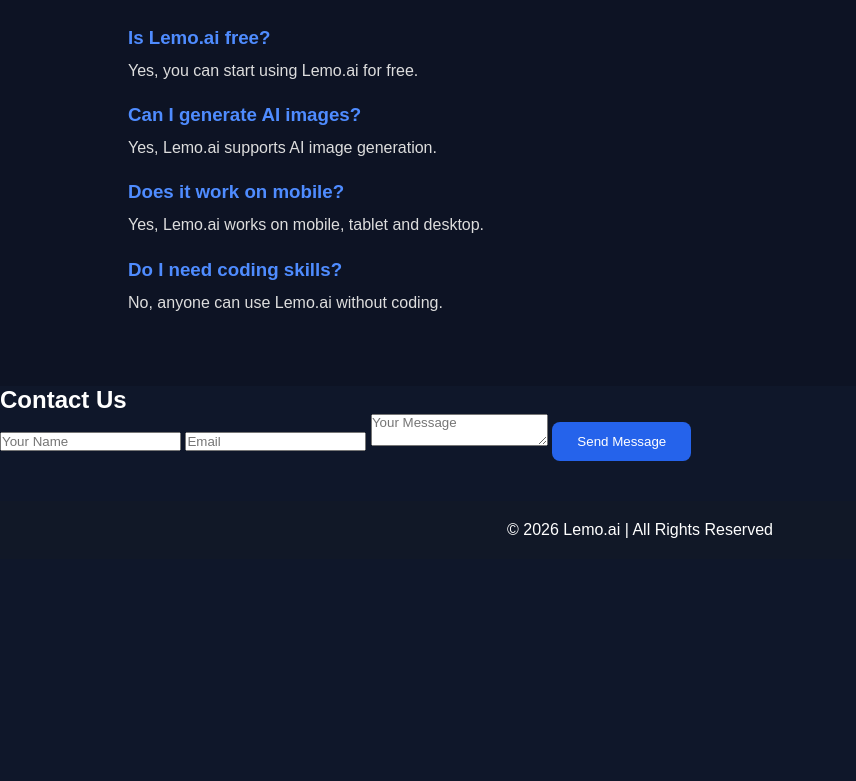
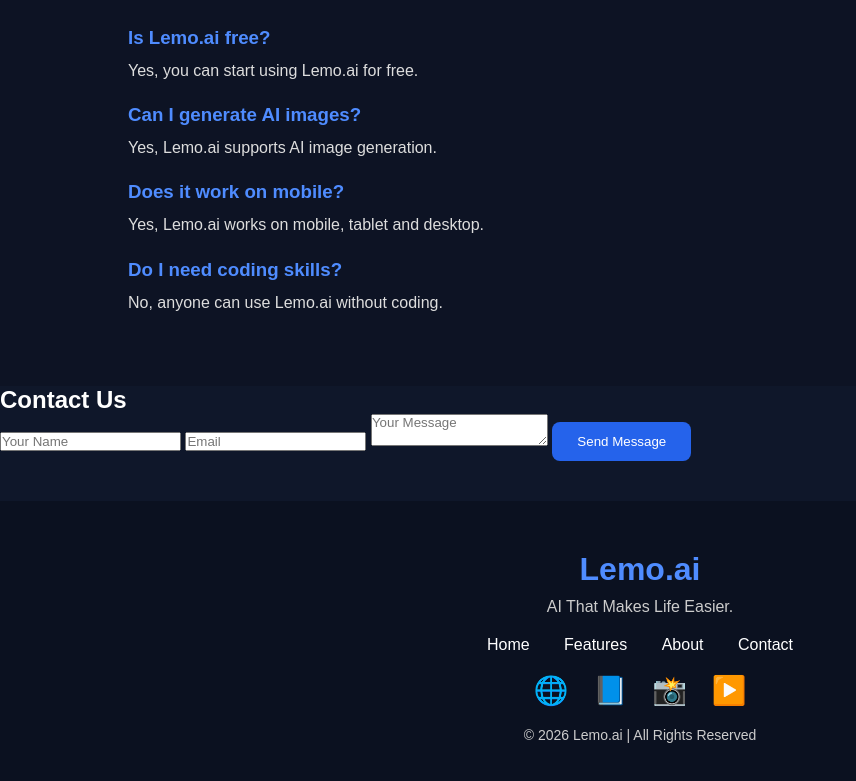
Before and after one commit to awaisqarni-8/lemo.ai, a plain HTML site: page index.html in a window 1280 px wide. Shown: the part 2203-2984 px from the top of the page, without its empty margins (0-856 px from the left). Before the commit the page ends 2762 px from the top, so only its background shows below. Drawn offline with Linux system fonts and the light colour scheme.

Commit message:
Update index.html

```diff
--- a/index.html
+++ b/index.html
@@ -172,9 +172,29 @@ work smarter and save time.
 
 </section>
 
-<footer>
+<footer class="footer">
 
-<p>© 2026 Lemo.ai | All Rights Reserved</p>
+    <h2>Lemo.ai</h2>
+
+    <p>AI That Makes Life Easier.</p>
+
+    <div class="footer-links">
+        <a href="#">Home</a>
+        <a href="#features">Features</a>
+        <a href="#about">About</a>
+        <a href="#contact">Contact</a>
+    </div>
+
+    <div class="social-icons">
+        <a href="#">🌐</a>
+        <a href="#">📘</a>
+        <a href="#">📸</a>
+        <a href="#">▶️</a>
+    </div>
+
+    <p class="copyright">
+        © 2026 Lemo.ai | All Rights Reserved
+    </p>
 
 </footer>
 
```
